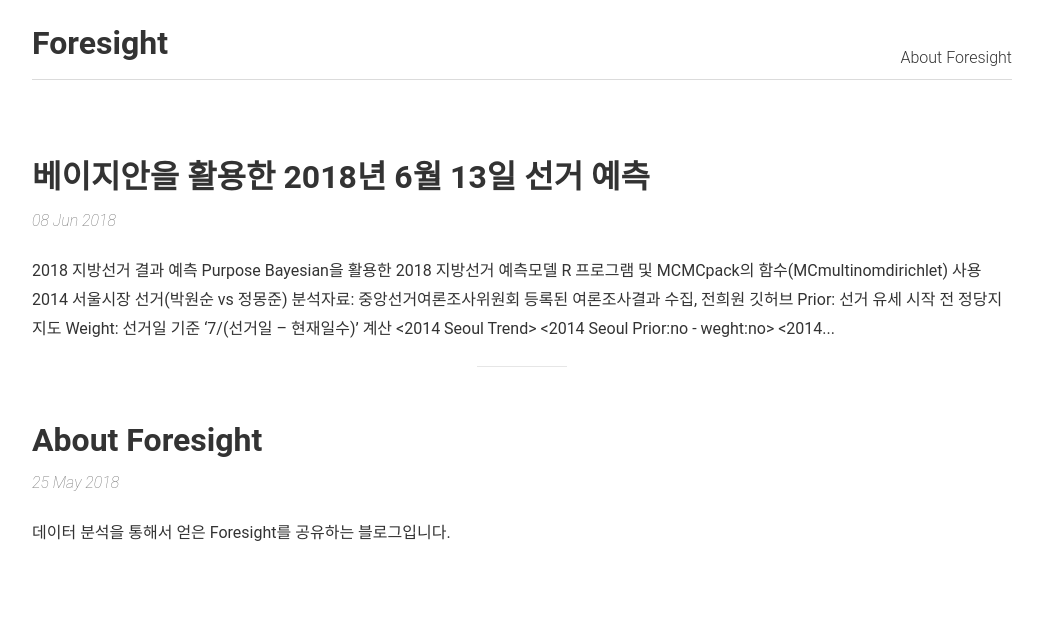
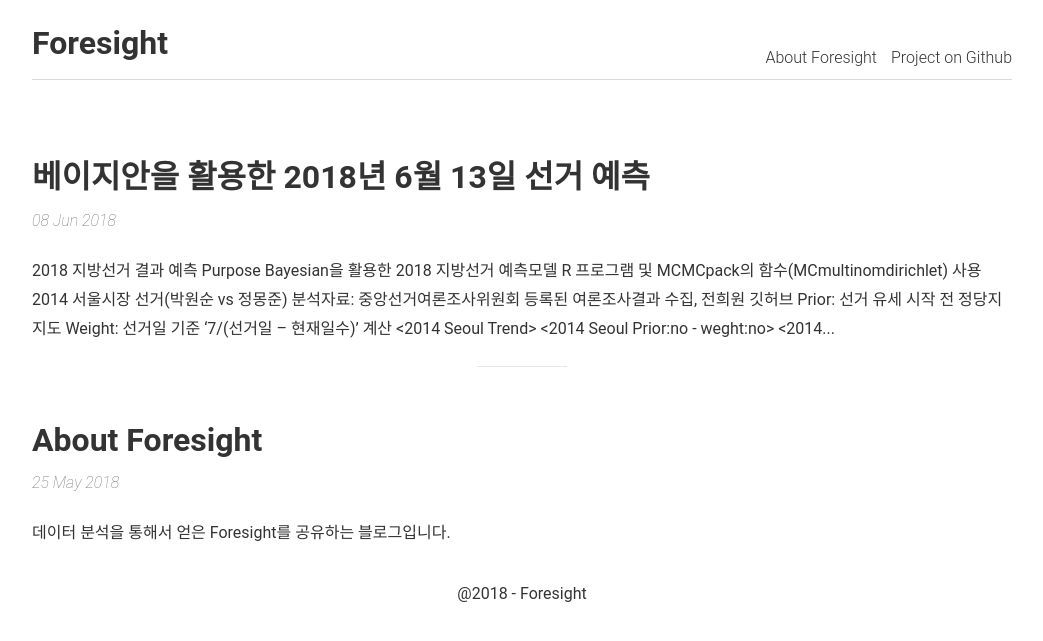
Before and after one commit to foresighters/foresighters.github.io, a Jekyll site: the page built from index.html, in a window 1280 px wide. Shown: the top 641 px of the page, without its empty margins (118-1161 px from the left). Built offline with Jekyll 4.4.1, drawn with Linux system fonts in a browser that asks for light colours; the list of posts is cut into pages by our own code.

Commit message:
basic setting

```diff
--- a/_includes/footer.html
+++ b/_includes/footer.html
@@ -1 +1 @@
-<footer><span></span></footer>
+<footer><span>@2018 - Foresight</span></footer>
--- a/_includes/link.html
+++ b/_includes/link.html
@@ -1,2 +1 @@
-<!--<a href="https://github.com/thereviewindex/monochrome/archive/master.zip">Download</a>
-<a href="https://github.com/thereviewindex/monochrome">Project on Github</a>-->
+<a href="https://github.com/foresighters/project-storage">Project on Github</a>
```
Also changed, not shown: _posts/2018-05-25-About Foresight.md (+2 -0 lines).
